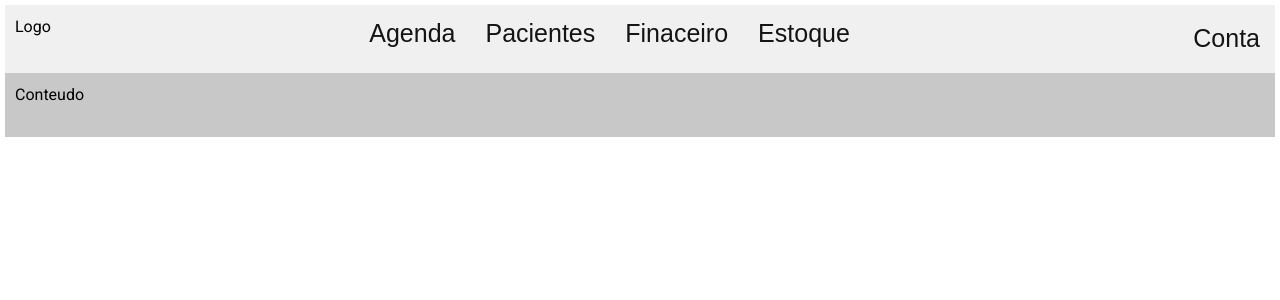
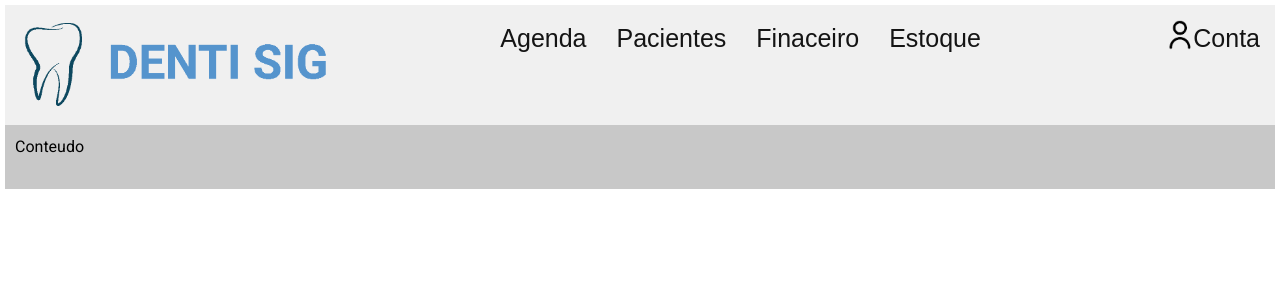
Before and after one commit to reskyz1/Denti-SIG, an Angular app in the folder web/Denti-SIG/: page /start-dentist in a window 1280 px wide. Shown: the top 300 px of the page. Built offline with nearby package versions, Linux system fonts and the light colour scheme.

Commit message:
Logo marca e icone

```diff
--- a/web/Denti-SIG/src/app/inicial-dentista/inicial-dentista.component.html
+++ b/web/Denti-SIG/src/app/inicial-dentista/inicial-dentista.component.html
@@ -1,51 +1,16 @@
 <style>
-    .container {
-      display: grid;
-      grid-template-areas:
-        "header header"
-        "content content"
-        "footer footer";
-      grid-template-columns: 1fr 5fr;
-      padding: 5px;
-    }
-    .container > div {
-      background-color: rgb(200, 200, 200);
-      padding: 10px;
-    }
-    .container > div.header {
-      grid-area: header;
-      text-align: center;
-      background-color: rgb(240, 240, 240);
-    }
-    .container > div.menu {
-      grid-area: menu;
-    }
-    .container > div.content {
-      grid-area: content;
-    }
-    .container > div.footer {
-      grid-area: footer;
-    }
-    .button {
-      padding: 5px;
-      color: rgb(20,20,20);
-      font-family: Arial, Helvetica, sans-serif;
-      font-size: 25px;
-      border-style:solid;
-      border-width: 3;
-      border-radius: 5px;
-    }
+
     </style>
     <main>
 
         <div class="container">
             <div class="header">
-                <h2 style="float:left">Logo</h2>
-                <a class="button" style="margin-right: 20px;">Agenda</a>
-                <a class="button" style="margin-right: 20px;">Pacientes</a>
-                <a class="button" style="margin-right: 20px;">Finaceiro</a>
-                <a class="button" style="margin-right: 20px;">Estoque</a>
-                <a class="button" style="float:right">Conta</a></div>
+                <img class="img-responsive" style="float:left;height:100px" src="/images/Logomarca.PNG">
+                <button type="button" class="buttonB" style="margin-right: 20px;">Agenda</button>
+                <button type="button" class="buttonB" style="margin-right: 20px;">Pacientes</button>
+                <button type="button" class="buttonB" style="margin-right: 20px;">Finaceiro</button>
+                <button type="button" class="buttonB" style="margin-right: 20px;">Estoque</button>
+                <button type="button" class="buttonB" style="float:right"><img class="img-responsive" style="float:left;height:30px" src="/images/IconeConta.PNG">Conta</button></div>
             <div class="content">Conteudo</div>
             <div class="footer"><h4></h4></div>
           </div>
--- a/web/Denti-SIG/src/app/inicial-dentista/inicial-dentista.component.scss
+++ b/web/Denti-SIG/src/app/inicial-dentista/inicial-dentista.component.scss
@@ -0,0 +1,37 @@
+.container {
+    display: grid;
+    grid-template-areas:
+      "header header"
+      "content content"
+      "footer footer";
+    grid-template-columns: 1fr 5fr;
+    padding: 5px;
+  }
+  .container > div {
+    background-color: rgb(200, 200, 200);
+    padding: 10px;
+  }
+  .container > div.header {
+    grid-area: header;
+    text-align: center;
+    background-color: rgb(240, 240, 240);
+  }
+  .container > div.menu {
+    grid-area: menu;
+  }
+  .container > div.content {
+    grid-area: content;
+  }
+  .container > div.footer {
+    grid-area: footer;
+  }
+  .buttonB {
+    padding: 5px;
+    color: rgb(20,20,20);
+    font-family: Arial, Helvetica, sans-serif;
+    font-size: 25px;
+    border-style:solid !important;
+    border-width: 3 !important;
+    border-radius: 5px !important;
+    border-color: rgb(20,20,20) !important;
+  }
```
Also changed, not shown: web/Denti-SIG/public/images/IconeConta.PNG (added), web/Denti-SIG/public/images/Logomarca.PNG (added).
